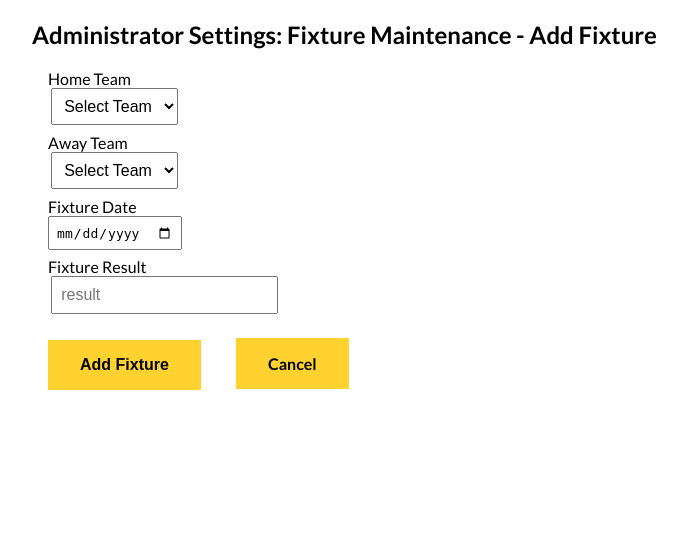
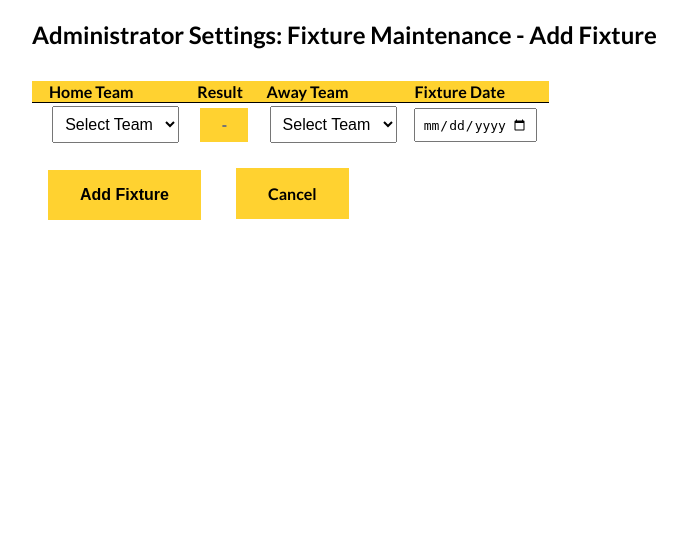
Before and after one commit to SJ47/Sports-Scoring-App, a Flask app: page /fixtures/new in a window 1280 px wide. Shown: the part 179-733 px from the top of the page, without its empty margins (16-703 px from the left). Run offline with Flask 2, Linux system fonts and the light colour scheme; data that the repository does not hold is empty; some libraries are stand-ins or nearby versions.

Commit message:
fixes #5 and  #7

```diff
--- a/static/styles.css
+++ b/static/styles.css
@@ -288,7 +288,6 @@ tfoot > * :hover {
     margin-left: 1.2em;
     margin-bottom: .5em;
     font-size: 1em;
-    /* width: 200px; */
 }
 /* END of form and input styling  */
 
@@ -309,3 +308,27 @@ footer {
     height: 2.5rem;
 }
 /* END of footer styling  */
+
+/* START fixture maintenance add fixture styling  */
+.fixture-layout {
+    width: auto;
+}
+
+#fixture_result {
+    background-color: #ffd230;
+    width: 3em;
+    border: 0;
+    font-weight: bold;
+    text-align: center;
+}
+
+#fixture_date {
+    display: inline-block;
+    width: 82%;
+}
+
+.fixture-hover:hover {
+    background-color: transparent;
+}
+
+/* END fixture maintenance add fixture styling  */
--- a/templates/fixtures/new.html
+++ b/templates/fixtures/new.html
@@ -2,9 +2,33 @@
 
 {% block content %}
 <h2>Administrator Settings: Fixture Maintenance - Add Fixture</h2>
+
 <form action="/fixtures" method="post">
+    <table class="fixture-layout">
+        <thead>
+            <tr>
+                <th>
+                    <label class="fixture-input-label" for="home_team_id">Home Team</label>
+                </th>
+                <th>
+                    <label class="fixture-input-label fixture-result-input-label" for="fixture_result">Result</label>
+                </th>
+                <th>
+                    <label class="fixture-input-label fixture-away-team-input-label" for="away_team_id">Away
+                        Team</label>
+                </th>
+                <th>
+                    <label class="fixture-input-label fixture-date-input-label" for="fixture_date">Fixture Date</label>
+                </th>
+            </tr>
+        </thead>
 
-    <label class="fixture-input-label" for="home_team_id">Home Team</label>
+        <tbody>
+            <tr class="fixture-hover">
+                <td></td>
+            </tr>
+            <tr class="fixture-hover">
+                <td>
                     <select class="input-maintenance" name="home_team_id" id="home_team_id">
                         <option value="" selected disabled hidden>Select Team</option>
                         {% for team in teams %}
@@ -12,8 +36,14 @@
                         <option value="{{team.id}}">{{team.team_name}}</option>
                         {% endfor %}
                     </select>
+                </td>
 
-    <label class="fixture-input-label" for="away_team_id">Away Team</label>
+                <td>
+                    <input class="input-maintenance" type="text" id="fixture_result" name="fixture_result"
+                        placeholder=" - ">
+                </td>
+
+                <td>
                     <select class="input-maintenance" name="away_team_id" id="away_team_id">
                         <option value="" selected disabled hidden>Select Team</option>
                         {% for team in teams %}
@@ -21,16 +51,17 @@
                         <option value="{{team.id}}">{{team.team_name}}</option>
                         {% endfor %}
                     </select>
+                </td>
 
-    <label class="fixture-input-label" for="fixture_date">Fixture Date</label>
-    <input class="input-maintenance" type="date" id="fixture_date" name="fixture_date" placeholder="fixture_date"
-        required>
-
-    <label class="fixture-input-label" for="fixture_result">Fixture Result</label>
-    <input class="input-maintenance" type="text" id="fixture_result" name="fixture_result" placeholder="result">
-
+                <td>
+                    <input class="input-maintenance" type="date" id="fixture_date" name="fixture_date"
+                        placeholder="fixture_date" required>
+                </td>
+            </tr>
+        </tbody>
+    </table>
     <input class="btn" type="submit" value="Add Fixture">
     <a class="btn" href="/fixtures">Cancel</a>
+
 </form>
-
 {% endblock %}
```
Also changed, not shown: templates/fixtures/edit.html (+37 -17 lines), templates/teams/index.html (+15 -7 lines). Lines whose indentation alone changed are shown as unchanged.
